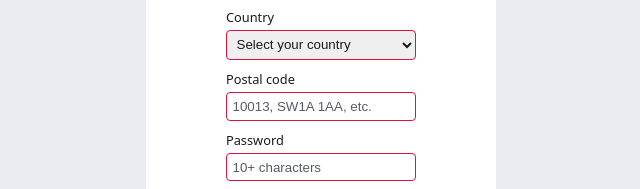
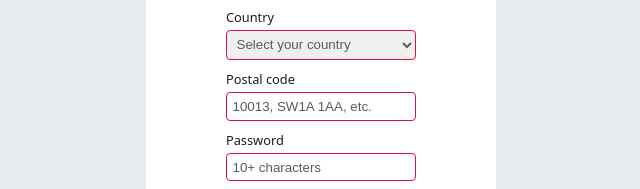
Before and after one commit to joeypizzas/browser-form, a website built with webpack: page src/template.html in a window 1280 px wide. Shown: the part 325-514 px from the top of the page, 319-959 px from the left. Built offline with nearby package versions, Linux system fonts and the light colour scheme; what i18n-iso-countries would draw is missing.

Commit message:
updated select placeholder text color

```diff
--- a/src/style.css
+++ b/src/style.css
@@ -110,7 +110,7 @@ input:invalid {
 
 select {
   padding: 0.35rem 0.35rem 0.35rem 0.35rem;
-  color: var(--text-primary);
+  color: var(--text-secondary);
   border-radius: 4px;
   border: 1px solid var(--border);
 }
```
